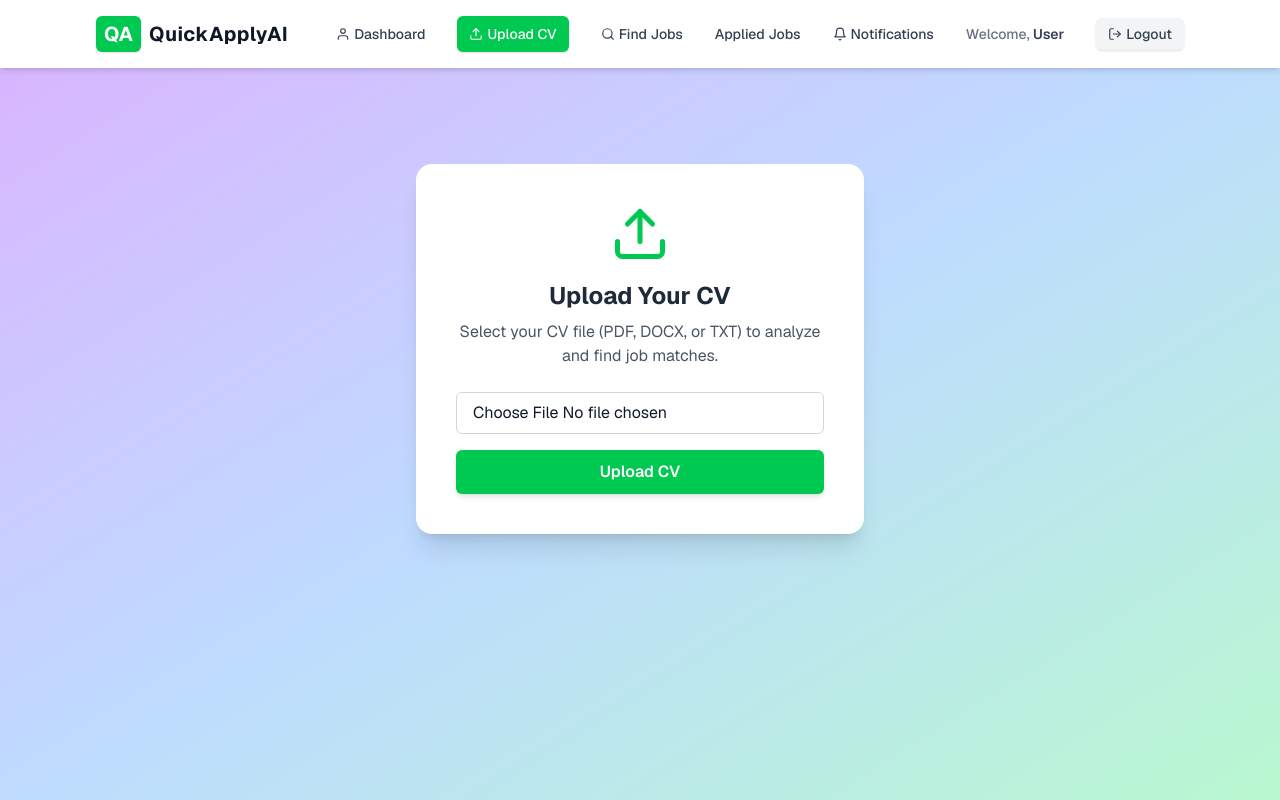
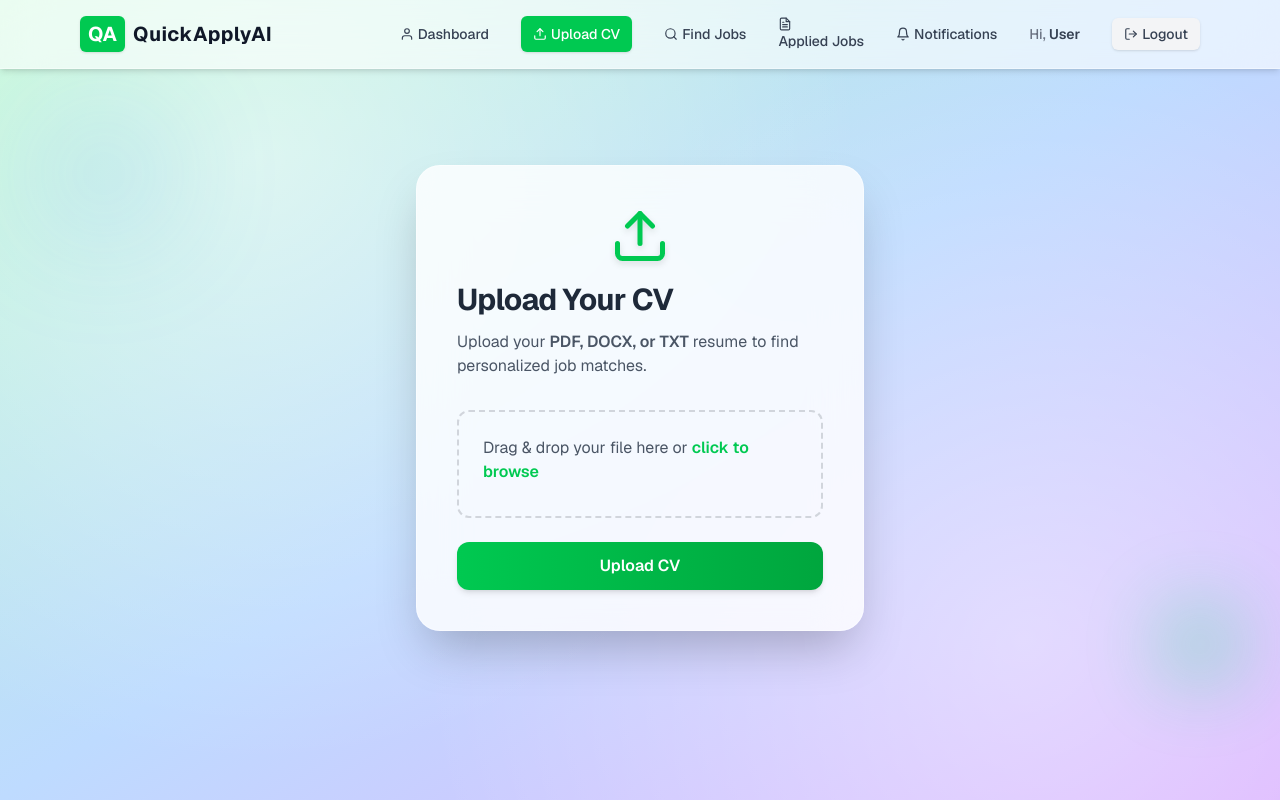
Before and after one commit to HudsonWayne/SignLanguageConvetor, a Next.js app in the folder Desktop/FastApplyAi/fastapplyai/: page /upload-cv in a window 1280 px wide. Built offline with nearby package versions, Linux system fonts and the light colour scheme.

Commit message:
initial commit

```diff
--- a/Desktop/FastApplyAi/fastapplyai/src/app/upload-cv/page.tsx
+++ b/Desktop/FastApplyAi/fastapplyai/src/app/upload-cv/page.tsx
@@ -10,6 +10,7 @@ import {
   FiUser,
   FiLogOut,
 } from "react-icons/fi";
+import { motion } from "framer-motion";
 
 export default function UploadCVPage() {
   const [user, setUser] = useState<string | null>(null);
@@ -48,8 +49,7 @@ export default function UploadCVPage() {
     setMessage("");
 
     try {
-      // Mock upload delay
-      await new Promise((res) => setTimeout(res, 1500));
+      await new Promise((res) => setTimeout(res, 1500)); // Mock delay
       setMessage("✅ CV uploaded successfully!");
       setFile(null);
     } catch {
@@ -60,16 +60,21 @@ export default function UploadCVPage() {
   };
 
   return (
-    <div className="min-h-screen bg-gradient-to-br from-purple-300 via-blue-200 to-green-200 text-gray-900 font-sans overflow-x-hidden animate-gradientFlow">
+    <div className="min-h-screen bg-gradient-to-br from-green-200 via-blue-200 to-purple-300 text-gray-900 font-sans overflow-x-hidden relative">
+      {/* Floating Gradient Overlay */}
+      <div className="absolute inset-0 bg-[radial-gradient(circle_at_20%_20%,rgba(255,255,255,0.5),transparent_50%),radial-gradient(circle_at_80%_80%,rgba(255,255,255,0.4),transparent_50%)]" />
+
       {/* NAVBAR */}
-      <nav className="flex items-center justify-between px-4 sm:px-6 md:px-10 lg:px-20 xl:px-24 2xl:px-40 py-4 shadow-md bg-white sticky top-0 z-50 backdrop-blur-md bg-opacity-90 w-full max-w-[1920px] mx-auto">
+      <nav className="flex items-center justify-between px-6 sm:px-10 lg:px-20 py-4 shadow-md bg-white/60 backdrop-blur-xl sticky top-0 z-50 border-b border-white/40">
+        {/* Logo */}
         <div className="flex items-center gap-2 text-lg sm:text-xl font-bold transition-all hover:scale-105">
           <div className="bg-green-500 text-white rounded-md px-2 py-1 shadow-sm">
             QA
           </div>
-          <span className="tracking-wide whitespace-nowrap">QuickApplyAI</span>
+          <span className="tracking-wide">QuickApplyAI</span>
         </div>
 
+        {/* Nav Links */}
         <div className="flex items-center gap-4 lg:gap-8 text-sm text-gray-700 font-medium">
           <Link
             href="/dashboard"
@@ -89,11 +94,8 @@ export default function UploadCVPage() {
           >
             <FiSearch /> Find Jobs
           </Link>
-          <Link
-            href="/applied"
-            className="hover:text-green-600 transition-all"
-          >
-            Applied Jobs
+          <Link href="/applied" className="hover:text-green-600 transition-all">
+            <FiFileText /> Applied Jobs
           </Link>
           <Link
             href="/notifications"
@@ -102,8 +104,10 @@ export default function UploadCVPage() {
             <FiBell /> Notifications
           </Link>
           <span className="hidden sm:block text-gray-500">
-            Welcome,{" "}
-            <span className="font-semibold text-gray-700">{user}</span>
+            Hi,{" "}
+            <span className="font-semibold text-gray-700 capitalize">
+              {user}
+            </span>
           </span>
           <button
             onClick={handleLogout}
@@ -115,37 +119,79 @@ export default function UploadCVPage() {
       </nav>
 
       {/* MAIN CONTENT */}
-      <main className="flex flex-col items-center justify-center text-center py-24 px-6 sm:px-10 md:px-20">
-        <div className="bg-white rounded-2xl shadow-xl p-10 w-full max-w-md transition-all hover:shadow-2xl">
-          <FiUpload className="text-green-500 text-6xl mx-auto mb-4" />
-          <h1 className="text-2xl font-bold text-gray-800 mb-2">
+      <main className="flex flex-col items-center justify-center py-24 px-6 sm:px-10 md:px-20 relative z-10">
+        <motion.div
+          initial={{ opacity: 0, y: 40 }}
+          animate={{ opacity: 1, y: 0 }}
+          transition={{ duration: 0.8 }}
+          className="bg-white/80 backdrop-blur-xl border border-white/40 rounded-3xl shadow-2xl p-10 w-full max-w-md hover:shadow-[0_0_40px_rgba(34,197,94,0.2)] transition-all duration-300"
+        >
+          <motion.div
+            initial={{ scale: 0.8, opacity: 0 }}
+            animate={{ scale: 1, opacity: 1 }}
+            transition={{ delay: 0.3 }}
+          >
+            <FiUpload className="text-green-500 text-6xl mx-auto mb-4 drop-shadow-md" />
+          </motion.div>
+
+          <h1 className="text-3xl font-bold text-gray-800 mb-3 tracking-tight">
             Upload Your CV
           </h1>
-          <p className="text-gray-600 mb-6">
-            Select your CV file (PDF, DOCX, or TXT) to analyze and find job matches.
+          <p className="text-gray-600 mb-8">
+            Upload your <span className="font-semibold">PDF, DOCX, or TXT</span>{" "}
+            resume to find personalized job matches.
           </p>
 
           <form onSubmit={handleUpload}>
-            <input
-              type="file"
-              accept=".pdf,.doc,.docx,.txt"
-              onChange={handleFileChange}
-              className="w-full border border-gray-300 rounded-md px-4 py-2 mb-4 focus:outline-none focus:ring-2 focus:ring-green-400"
-            />
-            <button
+            <div className="flex flex-col items-center justify-center w-full mb-6">
+              <label
+                htmlFor="file"
+                className="w-full border-2 border-dashed border-gray-300 rounded-xl p-6 cursor-pointer hover:border-green-400 hover:bg-green-50 transition-all"
+              >
+                <p className="text-gray-600 mb-2">
+                  {file ? (
+                    <span className="text-green-600 font-semibold">
+                      {file.name}
+                    </span>
+                  ) : (
+                    <>
+                      Drag & drop your file here or{" "}
+                      <span className="text-green-500 font-semibold">
+                        click to browse
+                      </span>
+                    </>
+                  )}
+                </p>
+                <input
+                  id="file"
+                  type="file"
+                  accept=".pdf,.doc,.docx,.txt"
+                  onChange={handleFileChange}
+                  className="hidden"
+                />
+              </label>
+            </div>
+
+            <motion.button
+              whileTap={{ scale: 0.95 }}
+              whileHover={{ scale: 1.02 }}
               type="submit"
               disabled={uploading}
-              className={`w-full bg-green-500 text-white py-2.5 rounded-md font-semibold hover:bg-green-600 transition-all shadow-md ${
-                uploading ? "opacity-70 cursor-not-allowed" : "hover:shadow-lg"
+              className={`w-full bg-gradient-to-r from-green-500 to-green-600 text-white py-3 rounded-xl font-semibold transition-all shadow-md ${
+                uploading
+                  ? "opacity-70 cursor-not-allowed"
+                  : "hover:shadow-lg hover:from-green-600 hover:to-green-700"
               }`}
             >
               {uploading ? "Uploading..." : "Upload CV"}
-            </button>
+            </motion.button>
           </form>
 
           {message && (
-            <p
-              className={`mt-4 text-sm ${
+            <motion.p
+              initial={{ opacity: 0 }}
+              animate={{ opacity: 1 }}
+              className={`mt-6 text-sm font-medium ${
                 message.startsWith("✅")
                   ? "text-green-600"
                   : message.startsWith("⚠️")
@@ -154,9 +200,21 @@ export default function UploadCVPage() {
               }`}
             >
               {message}
-            </p>
+            </motion.p>
           )}
-        </div>
+        </motion.div>
+
+        {/* Floating Decorative Bubbles */}
+        <motion.div
+          className="absolute bottom-10 right-10 w-20 h-20 bg-green-400 rounded-full blur-2xl opacity-40"
+          animate={{ y: [0, -10, 0], opacity: [0.3, 0.5, 0.3] }}
+          transition={{ duration: 5, repeat: Infinity }}
+        />
+        <motion.div
+          className="absolute top-10 left-10 w-32 h-32 bg-blue-400 rounded-full blur-3xl opacity-30"
+          animate={{ y: [0, 15, 0], opacity: [0.2, 0.4, 0.2] }}
+          transition={{ duration: 6, repeat: Infinity }}
+        />
       </main>
     </div>
   );
```
